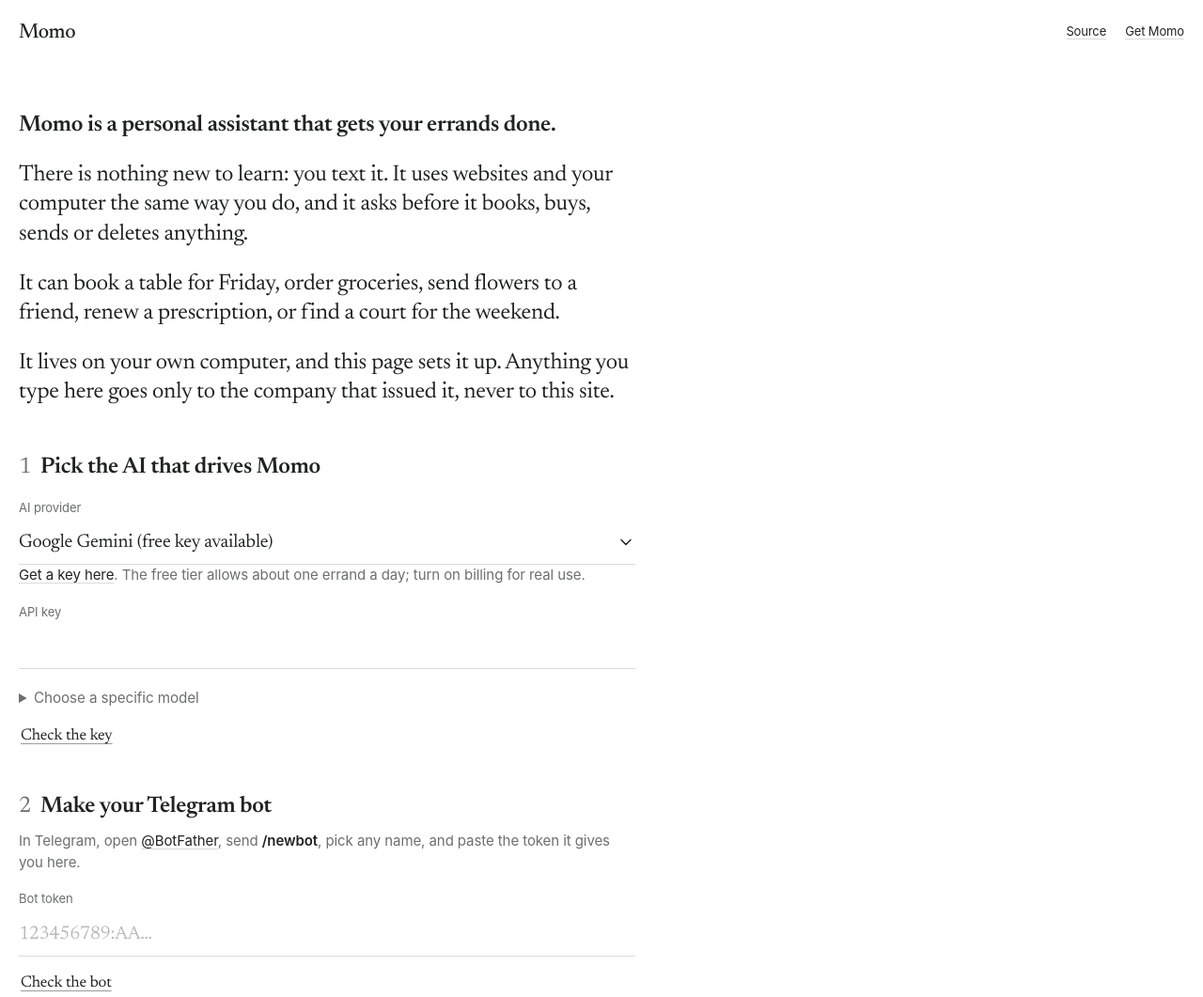
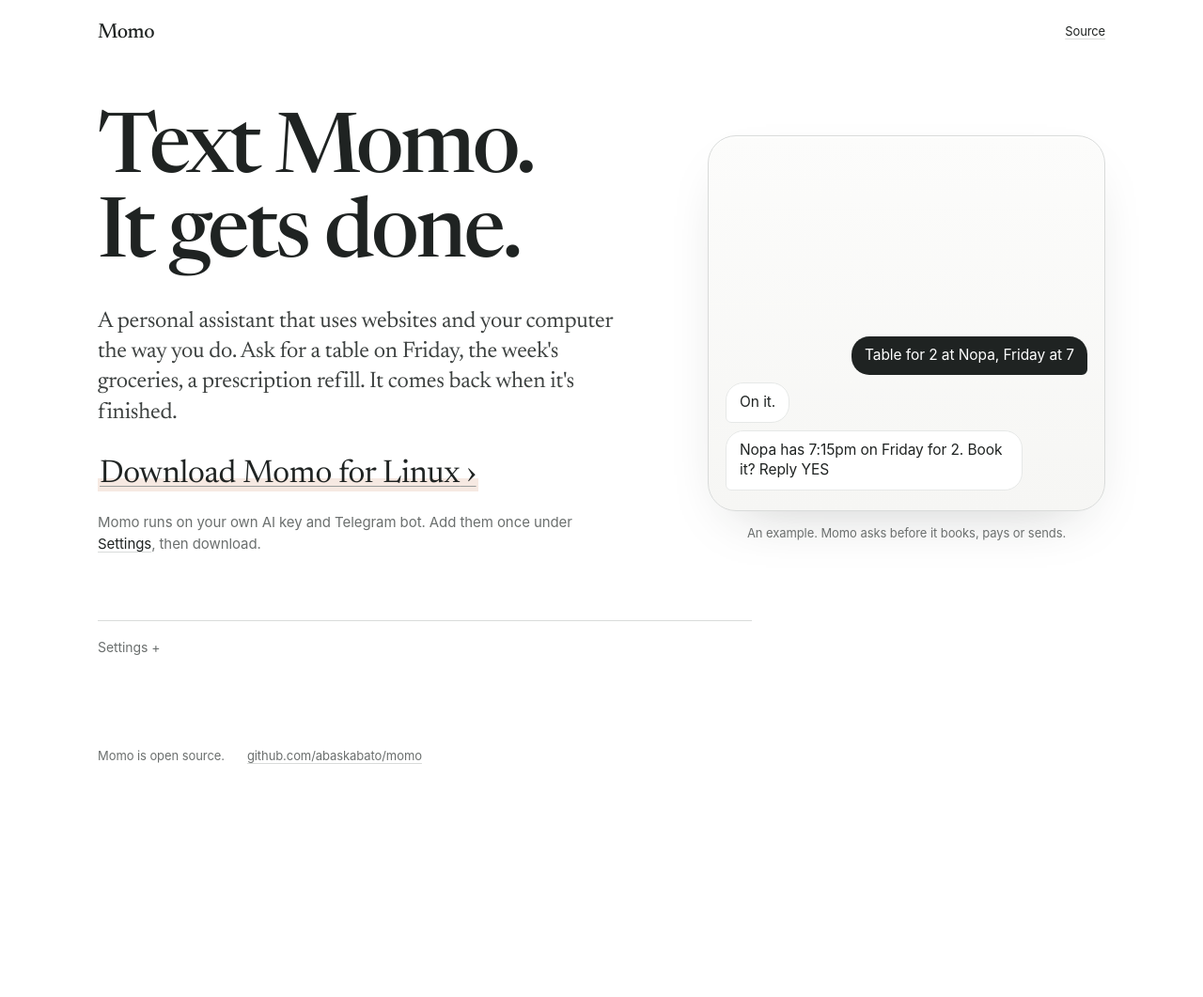
Before and after one commit to abaskabato/momo, a website: page apps/web/public/index.html in a window 1280 px wide. Shown: the top 1061 px of the page at 94% size. After the commit the page ends 846 px from the top, so only its background shows below. Drawn offline with Linux system fonts and the light colour scheme; no server answers.

Commit message:
Home page: one sentence, one Download button, an example conversation; everything adjustable moves under Settings
Co-Authored-By: Claude Fable 5.2 <noreply@anthropic.com>

```diff
--- /dev/null
+++ b/apps/web/public/home.js
@@ -0,0 +1,68 @@
+// The example conversation on the home page: a few errands play out, one
+// after another, the way they look in a chat. Without this script (or with
+// reduced motion) the page keeps the first one, already written in the HTML.
+const ERRANDS = [
+  [
+    ["you", "Table for 2 at Nopa, Friday at 7"],
+    ["momo", "On it."],
+    ["momo", "Nopa has 7:15pm on Friday for 2. Book it? Reply YES"],
+    ["you", "yes"],
+    ["momo", "Booked. Friday 7:15pm, table for 2."],
+  ],
+  [
+    ["you", "Cheapest nonstop from SFO to LAX next Friday morning"],
+    ["momo", "On it."],
+    ["momo", "Alaska at 7:05am, $89, nonstop. Buy it? Reply YES"],
+    ["you", "yes"],
+    ["momo", "Bought. Your confirmation is in your email."],
+  ],
+  [
+    ["you", "Clear the junk out of my Downloads folder"],
+    ["momo", "On it."],
+    ["momo", "14 old installers and duplicates, 2.1 GB. Delete them? Reply YES"],
+    ["you", "yes"],
+    ["momo", "Done. 2.1 GB freed."],
+  ],
+];
+
+const thread = document.getElementById("demo");
+const still = matchMedia("(prefers-reduced-motion: reduce)").matches;
+const wait = (ms) => new Promise((r) => setTimeout(r, ms));
+
+function bubble(who, text) {
+  const p = document.createElement("p");
+  p.className = `msg ${who} in`;
+  p.textContent = text;
+  return p;
+}
+
+async function play() {
+  for (let n = 0; ; n = (n + 1) % ERRANDS.length) {
+    thread.textContent = "";
+    for (const [who, text] of ERRANDS[n]) {
+      if (who === "momo") {
+        // Momo is working: three dots, then the message.
+        const dots = bubble("momo typing", "");
+        dots.append(document.createElement("i"), document.createElement("i"), document.createElement("i"));
+        thread.append(dots);
+        await wait(text === "On it." ? 500 : 1500);
+        dots.remove();
+      } else {
+        await wait(900);
+      }
+      thread.append(bubble(who, text));
+      await wait(700);
+    }
+    await wait(3800);
+    thread.classList.add("out");
+    await wait(400);
+    thread.classList.remove("out");
+  }
+}
+
+if (thread && !still) play();
+
+// "Settings" in the note under the button opens the panel it points at.
+document.getElementById("open-settings")?.addEventListener("click", () => {
+  document.getElementById("settings").open = true;
+});
--- a/apps/web/public/index.html
+++ b/apps/web/public/index.html
@@ -4,26 +4,48 @@
 <meta charset="utf-8">
 <meta name="viewport" content="width=device-width,initial-scale=1">
 <title>Momo</title>
-<meta name="description" content="Momo is a personal assistant you text. It gets errands done on websites and your computer, and asks before it books or pays.">
+<meta name="description" content="Momo is a personal assistant you text. It uses websites and your computer the way you do, and comes back when the errand is done.">
 <meta name="theme-color" content="#ffffff">
 <link rel="preload" href="/fonts/newsreader.woff2" as="font" type="font/woff2" crossorigin>
 <link rel="stylesheet" href="/style.css">
 <script src="/setup.js" defer></script>
+<script src="/home.js" defer></script>
 </head>
-<body>
+<body class="home">
 <header class="site">
   <a href="/" class="wordmark">Momo</a>
-  <nav><a href="https://github.com/abaskabato/momo" rel="noopener">Source</a><a href="#s-get">Get Momo</a></nav>
+  <nav><a href="https://github.com/abaskabato/momo" rel="noopener">Source</a></nav>
 </header>
-<main>
-  <h1>Momo is a personal assistant that gets your errands done.</h1>
-  <p class="lede">There is nothing new to learn: you text it. It uses websites and your computer the same way you do, and it asks before it books, buys, sends or deletes anything.</p>
-  <p class="lede">It can book a table for Friday, order groceries, send flowers to a friend, renew a prescription, or find a court for the weekend.</p>
-  <p class="lede" id="intro-ready" hidden>It lives on your own computer, so what it knows stays with you. Getting it takes two minutes: download it, open it, and tap a link to start texting.</p>
-  <p class="lede" id="intro-manual" hidden>It lives on your own computer, and this page sets it up. Anything you type here goes only to the company that issued it, never to this site.</p>
+<main class="home">
+  <section class="hero" id="s-get">
+    <h1>Text Momo.<br>It gets done.</h1>
+    <p class="lede">A personal assistant that uses websites and your computer the way you do. Ask for a table on Friday, the week's groceries, a prescription refill. It comes back when it's finished.</p>
+    <button id="download" type="button">Download Momo</button>
+    <p class="note" id="intro-ready" hidden>Getting it takes two minutes: open the file, then tap the link to start texting.</p>
+    <p class="note" id="intro-manual" hidden>Momo runs on your own AI key and Telegram bot. Add them once under <a href="#settings" id="open-settings">Settings</a>, then download.</p>
+    <p class="note" id="get-status" role="status"></p>
+    <div id="after" hidden>
+      <p class="note" id="os-how"></p>
+      <p class="lede small">When it says it's running, tap <a id="bot-link" href="#" rel="noopener">your bot</a> and say hi. Leave the computer on: Momo works while it's awake.</p>
+    </div>
+  </section>
+
+  <figure class="demo" aria-label="An example conversation with Momo">
+    <div class="thread" id="demo">
+      <p class="msg you">Table for 2 at Nopa, Friday at 7</p>
+      <p class="msg momo">On it.</p>
+      <p class="msg momo">Nopa has 7:15pm on Friday for 2. Book it? Reply YES</p>
+      <p class="msg you">yes</p>
+      <p class="msg momo">Booked. Friday 7:15pm, table for 2.</p>
+    </div>
+    <figcaption>An example. Momo asks before it books, pays or sends.</figcaption>
+  </figure>
+
+  <details class="settings" id="settings">
+    <summary>Settings</summary>
 
     <section class="step" id="s-model" hidden>
-    <h2><span class="num">1</span>Pick the AI that drives Momo</h2>
+      <h2>The AI that drives Momo</h2>
       <label for="provider">AI provider</label>
       <select id="provider"></select>
       <p class="note" id="key-help"></p>
@@ -42,7 +64,7 @@
     </section>
 
     <section class="step" id="s-bot" hidden>
-    <h2><span class="num">2</span>Make your Telegram bot</h2>
+      <h2>Your Telegram bot</h2>
       <p>In Telegram, open <a href="https://t.me/BotFather" target="_blank" rel="noopener">@BotFather</a>, send <b>/newbot</b>, pick any name, and paste the token it gives you here.</p>
       <label for="bot">Bot token</label>
       <input id="bot" autocomplete="off" spellcheck="false" placeholder="123456789:AA…">
@@ -50,18 +72,8 @@
       <p class="note" id="bot-status" role="status"></p>
     </section>
 
-  <section class="step" id="s-get">
-    <h2><span class="num">4</span>Get Momo</h2>
-    <p>One small file. Open it and Momo sets itself up and keeps running in the background. That's all.</p>
-    <button id="download" type="button">Download Momo</button>
-    <details class="options">
-      <summary>Options</summary>
-      <label>This computer is a</label>
-      <div class="tabs" role="group" aria-label="Your computer">
-        <button type="button" data-os="mac" aria-pressed="false">Mac</button>
-        <button type="button" data-os="windows" aria-pressed="false">Windows</button>
-        <button type="button" data-os="linux" aria-pressed="false">Linux</button>
-      </div>
+    <section class="step" id="s-where">
+      <h2>What Momo can use</h2>
       <label for="where">Momo works in</label>
       <select id="where">
         <option value="web">its own private web browser</option>
@@ -72,13 +84,17 @@
       <label for="bland">Phone calls (optional)</label>
       <input id="bland" autocomplete="off" spellcheck="false" placeholder="Bland AI key, to let Momo phone businesses">
       <p class="note">For places with no online booking, a voice agent phones them with your request, only after your YES. Get a key at <a href="https://app.bland.ai" target="_blank" rel="noopener">bland.ai</a>; calls are billed by Bland per minute. Leave empty to skip.</p>
-    </details>
-    <p class="note" id="get-status" role="status"></p>
-    <div id="after" hidden>
-      <p class="note" id="os-how"></p>
-      <p class="lede">When it says it's running, tap <a id="bot-link" href="#" rel="noopener">your bot</a> and say hi. Leave the computer on: Momo works while it's awake.</p>
+    </section>
+
+    <section class="step">
+      <h2>This computer</h2>
+      <div class="tabs" role="group" aria-label="Your computer">
+        <button type="button" data-os="mac" aria-pressed="false">Mac</button>
+        <button type="button" data-os="windows" aria-pressed="false">Windows</button>
+        <button type="button" data-os="linux" aria-pressed="false">Linux</button>
       </div>
     </section>
+  </details>
 </main>
 <footer class="legal">
   <span>Momo is open source.</span>
--- a/apps/web/public/setup.js
+++ b/apps/web/public/setup.js
@@ -29,8 +29,6 @@ const ready = fetch("/api/config", { cache: "no-store" }).then((r) => (r.ok ? r.
   $("s-bot").hidden = !!config.bot;
   $("intro-ready").hidden = !(config.model && config.bot);
   $("intro-manual").hidden = !!(config.model && config.bot);
-  let n = 0;
-  for (const h of document.querySelectorAll("section.step:not([hidden]) h2 .num")) h.textContent = String(++n);
 });
 
 // --- Step: the AI ---------------------------------------------------------
@@ -123,7 +121,7 @@ $("where").addEventListener("change", () => {
   $("where-note").textContent = {
     web: "Momo uses websites in a browser window of its own. It starts with a copy of your Chrome or Edge sign-ins and saved passwords, so it's already logged in where you are; your own browser isn't touched.",
     local: "Momo can also use apps on this computer, like a person at the screen. It asks before sending or deleting anything. Only you can text it.",
-    full: "Momo can use apps, read your files and run commands on this computer. It looks freely, and shows you every change (the exact command) and waits for your YES. Nothing it reads leaves the computer except to the AI you chose. Only you can text it.",
+    full: "Momo can use apps, read your files and run commands on this computer, so it can finish errands without asking you at each step. It still asks before deleting, uninstalling or replacing a file, and before it buys, books or sends. Only you can text it.",
   }[$("where").value];
 });
 
@@ -240,6 +238,11 @@ $("download").addEventListener("click", async () => {
     }
   } catch (e) {
     say(st, e.message, "bad");
+    // What's missing is filled in under Settings: open it, at the part that needs attention.
+    if (!config.model || !config.bot) {
+      $("settings").open = true;
+      (/bot/i.test(e.message) ? $("bot") : /model/i.test(e.message) ? $("model") : $("key")).scrollIntoView({ block: "center", behavior: "smooth" });
+    }
   } finally {
     $("download").disabled = false;
   }
--- a/apps/web/public/style.css
+++ b/apps/web/public/style.css
@@ -203,3 +203,88 @@ footer.legal a { color: var(--mut); text-decoration: underline; text-underline-o
 details.options { margin-top: 1.25rem; }
 details.options summary { cursor: pointer; color: var(--mut); font-size: 0.95rem; }
 details.options[open] summary { margin-bottom: 0.75rem; }
+
+/* ---- The home page: one sentence, one action, one conversation. ---- */
+main.home {
+  max-width: 1120px;
+  margin: 0 auto;
+  padding: clamp(40px, 9vh, 112px) 24px 48px;
+  display: grid;
+  grid-template-columns: minmax(0, 1.15fr) minmax(0, 0.85fr);
+  column-gap: clamp(32px, 6vw, 96px);
+  row-gap: 56px;
+  align-items: center;
+}
+body.home header.site, body.home footer.legal { max-width: 1120px; margin: 0 auto; padding-left: 24px; padding-right: 24px; }
+.hero h1 {
+  font-size: clamp(44px, 7.2vw, 88px);
+  line-height: 1.02;
+  font-weight: 500;
+  letter-spacing: -0.035em;
+  margin: 0 0 28px;
+  text-wrap: balance;
+}
+.hero p.lede { font-size: clamp(20px, 2.1vw, 24px); line-height: 1.35; color: #3c403f; max-width: 30em; margin-bottom: 28px; }
+.hero p.lede.small { font-size: 20px; margin-top: 18px; }
+.hero #download { font-size: clamp(26px, 3vw, 34px); margin: 0 0 18px; }
+.hero p.note { max-width: 34em; }
+
+/* The conversation, as it looks in a chat. */
+figure.demo { margin: 0; }
+.thread {
+  display: flex;
+  flex-direction: column;
+  justify-content: flex-end;
+  gap: 8px;
+  height: 400px;
+  padding: 22px 18px;
+  border: 1px solid var(--line);
+  border-radius: 30px;
+  background: linear-gradient(180deg, #fcfcfb, #f6f6f4);
+  box-shadow: 0 1px 0 #fff inset, 0 24px 60px -32px rgba(31, 35, 34, 0.28);
+  overflow: hidden;
+  transition: opacity 0.35s ease;
+}
+.thread.out { opacity: 0; }
+.msg {
+  max-width: 82%;
+  margin: 0;
+  padding: 10px 14px;
+  border-radius: 19px;
+  font: 400 15.5px/1.35 var(--sans);
+  letter-spacing: -0.005em;
+}
+.msg.you { align-self: flex-end; background: var(--fg); color: #fff; border-bottom-right-radius: 6px; }
+.msg.momo { align-self: flex-start; background: #fff; color: var(--fg); border: 1px solid #e6e8e7; border-bottom-left-radius: 6px; }
+.msg.in { animation: msg-in 0.32s cubic-bezier(0.2, 0.8, 0.2, 1) both; }
+@keyframes msg-in { from { opacity: 0; transform: translateY(8px) scale(0.98); } to { opacity: 1; transform: none; } }
+.msg.typing { display: flex; gap: 5px; padding: 14px 15px; }
+.msg.typing i { width: 6px; height: 6px; border-radius: 50%; background: #a9adac; animation: dot 1s infinite ease-in-out; }
+.msg.typing i:nth-child(2) { animation-delay: 0.15s; }
+.msg.typing i:nth-child(3) { animation-delay: 0.3s; }
+@keyframes dot { 0%, 60%, 100% { transform: none; opacity: 0.45; } 30% { transform: translateY(-4px); opacity: 1; } }
+figure.demo figcaption { margin-top: 14px; font-size: 13px; color: var(--mut); text-align: center; }
+
+/* Everything adjustable lives here, out of the way. */
+details.settings { grid-column: 1 / -1; border-top: 1px solid var(--line); padding-top: 18px; max-width: 696px; }
+details.settings > summary {
+  cursor: pointer;
+  width: max-content;
+  font: 400 14px/1.4 var(--sans);
+  color: var(--mut);
+  list-style: none;
+}
+details.settings > summary::-webkit-details-marker { display: none; }
+details.settings > summary::after { content: " +"; }
+details.settings[open] > summary::after { content: " –"; }
+details.settings > summary:hover { color: var(--fg); }
+details.settings section.step { margin-top: 36px; }
+details.settings section.step h2 { font-size: 20px; }
+
+@media (max-width: 860px) {
+  main.home { grid-template-columns: minmax(0, 1fr); row-gap: 44px; padding-top: 40px; }
+  .thread { height: 360px; }
+}
+@media (prefers-reduced-motion: reduce) {
+  .msg.in, .msg.typing i { animation: none; }
+}
```
Also changed, not shown: packages/cloud/test/web.test.ts (+9 -5 lines). Lines whose indentation alone changed are shown as unchanged.
